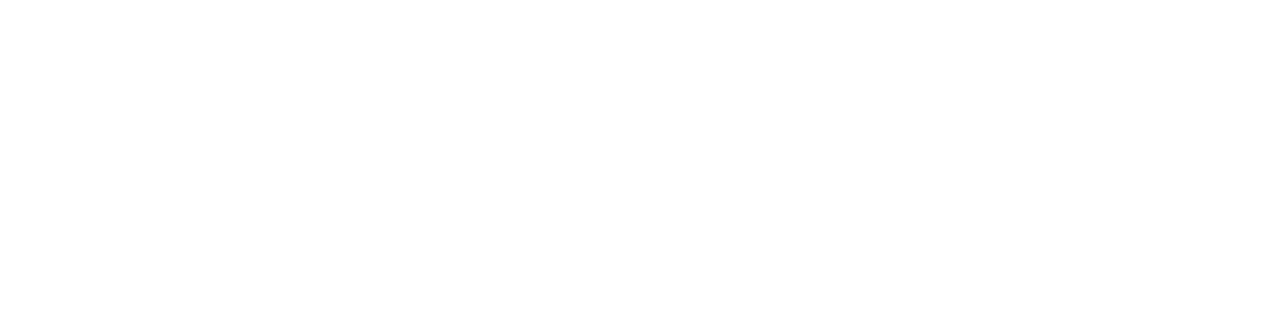
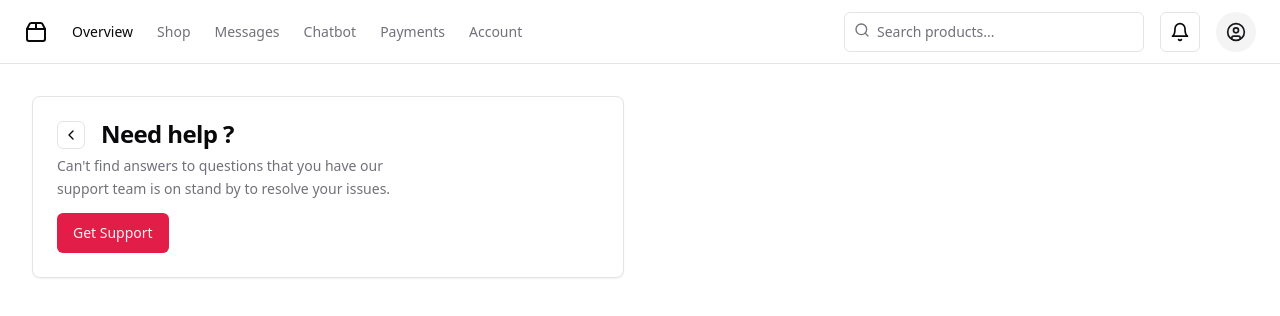
Before and after one commit to itrodi/botmon-v1.0, a React (Vite) app: page /Support in a window 1280 px wide. Before the commit this address had no page. Shown: the top 316 px of the page. Built offline with nearby package versions, Linux system fonts and the light colour scheme.

Commit message:
10th may 2024

```diff
--- a/src/App.jsx
+++ b/src/App.jsx
@@ -31,6 +31,7 @@ import InputBankDetails from './components/DashboardSubPages/InputBankDetails';
 import StoreSettings from './components/DashboardSubPages/StoreSettings';
 import LinkAccount from './components/DashboardSubPages/LinkAccount';
 import TransactionDetails from './components/TransactionDetails';
+import Support from './components/Dashboard/Support';
 
 
 function App() {
@@ -70,6 +71,7 @@ function App() {
    <Route exact path="/StoreSetting" element={<StoreSettings/>}/>
    <Route exact path="/LinkAccount" element={<LinkAccount/>}/>
    <Route exact path="/TransactionDetails" element={<TransactionDetails/>}/>
+   <Route exact path="/Support" element={<Support/>}/>
    </Routes>
  </div>
  </Router>
--- a/src/components/Dashboard/Overview.jsx
+++ b/src/components/Dashboard/Overview.jsx
@@ -61,20 +61,34 @@ export function Overview() {
                     </Button>
                   </DropdownMenuTrigger>
                   <DropdownMenuContent align="end">
+                   <Link to="/ProductPage">
                     <DropdownMenuCheckboxItem>
                       View Products
                     </DropdownMenuCheckboxItem>
+                    </Link>
+                    <Link to="/ServicesPage">
                     <DropdownMenuCheckboxItem>View Services</DropdownMenuCheckboxItem>
+                    </Link>
+                    <Link to="/Customers">
                     <DropdownMenuCheckboxItem>
                       View Customers
                     </DropdownMenuCheckboxItem>
+                    </Link>
+                    <Link to="/Orders">
                     <DropdownMenuCheckboxItem>
                       View Orders
                     </DropdownMenuCheckboxItem>
+                    </Link>
+                    <Link to="/Bookings">
                     <DropdownMenuCheckboxItem>
                       View Bookings
                     </DropdownMenuCheckboxItem>
-
+                    </Link>
+                    <Link to="/StoreSetting/#discounts">
+                    <DropdownMenuCheckboxItem>
+                     Manage Discount
+                    </DropdownMenuCheckboxItem>
+                    </Link>
                   </DropdownMenuContent>
                 </DropdownMenu>
                 </div>
--- /dev/null
+++ b/src/components/Dashboard/Support.jsx
@@ -0,0 +1,50 @@
+import { Link } from 'react-router-dom';
+import {
+  ShoppingCart,
+  Package,
+  ChevronLeft,
+} from "lucide-react"
+
+import {
+  Card,
+  CardDescription,
+  CardHeader,
+  CardFooter,
+  CardTitle,
+} from "@/components/ui/card"
+import Header from '../Header';
+import { Button } from "@/components/ui/button"
+
+
+export function Support () {
+  return (
+    <div className="flex min-h-screen w-full flex-col">
+      <Header />
+      <main className="flex flex-1 flex-col gap-4 p-4 md:gap-8 md:p-8">
+        <div className="grid gap-4 md:grid-cols-2 md:gap-8 lg:grid-cols-4">
+    <Card className="sm:col-span-2">
+      <CardHeader className="pb-3">
+        <CardTitle>
+        <Link to="/Overview">
+              <Button variant="outline" size="icon" className="h-7 w-7 mr-4">
+                <ChevronLeft className="h-4 w-4 " />
+                <span className="sr-only mb-10">Back</span>
+              </Button>
+              </Link>Need help ?</CardTitle>
+        <CardDescription className="max-w-lg text-balance leading-relaxed">
+          Can't find answers to questions that you have our support team is on stand by to resolve your issues.
+        </CardDescription>
+      </CardHeader>
+      <CardFooter>
+        <Button>Get Support</Button>
+      </CardFooter>
+    </Card>
+
+
+        </div>
+      </main>
+    </div>
+  )
+}
+
+export default Support;
--- a/src/components/DashboardSubPages/StoreSettings.jsx
+++ b/src/components/DashboardSubPages/StoreSettings.jsx
@@ -73,7 +73,7 @@ const StoreSettings = () => {
             <Link to="/LinkAccount">Connect Social channels</Link>
             <Link href="#">Advance</Link>
           </nav>
-          <div className="grid gap-6">
+          <div className="grid gap-6" id="discounts">
             <Card x-chunk="dashboard-04-chunk-2">
               <CardHeader>
                 <CardTitle>Discounts</CardTitle>
--- a/src/components/Header.jsx
+++ b/src/components/Header.jsx
@@ -154,7 +154,9 @@ const Header = () => {
           <Link to="/ManageStore">
           <DropdownMenuItem>Settings</DropdownMenuItem>
           </Link>
+          <Link to="/Support">
           <DropdownMenuItem>Support</DropdownMenuItem>
+          </Link>
           <DropdownMenuSeparator />
           <DropdownMenuItem>Logout</DropdownMenuItem>
         </DropdownMenuContent>
```
